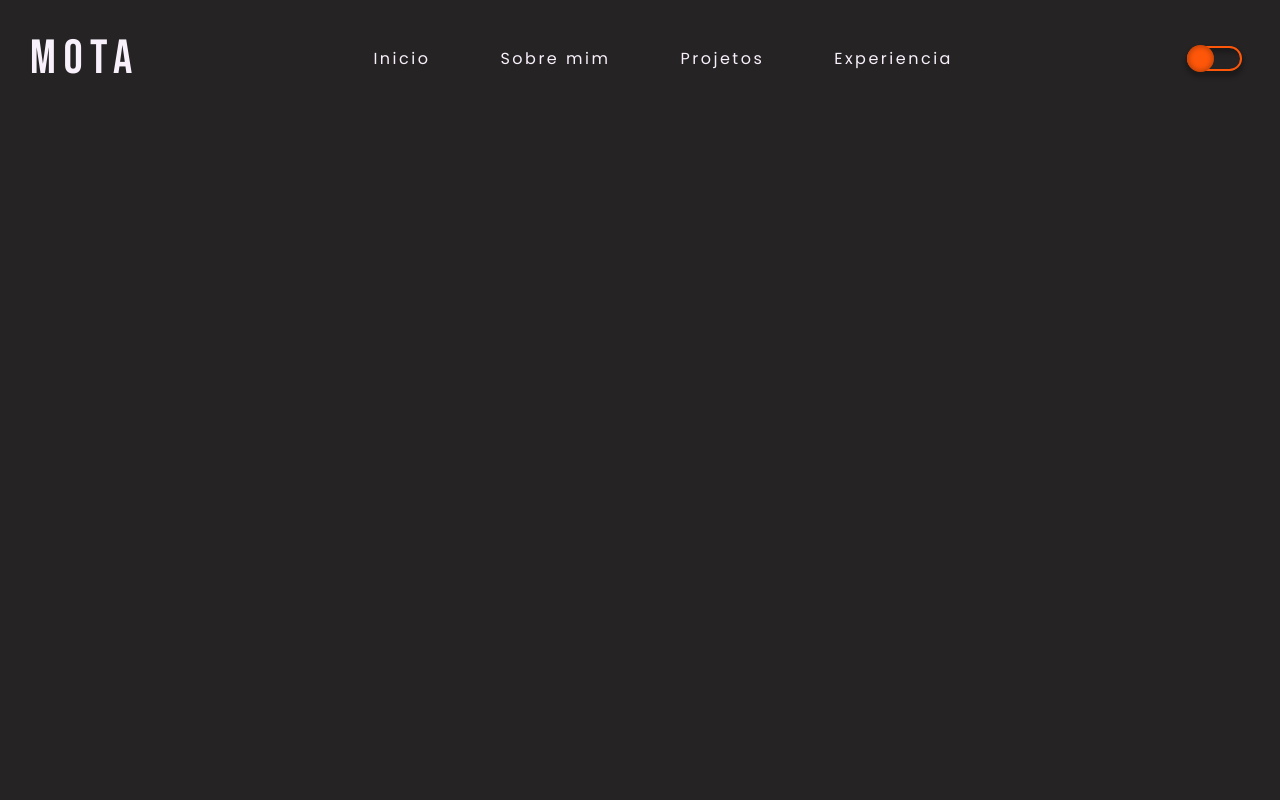
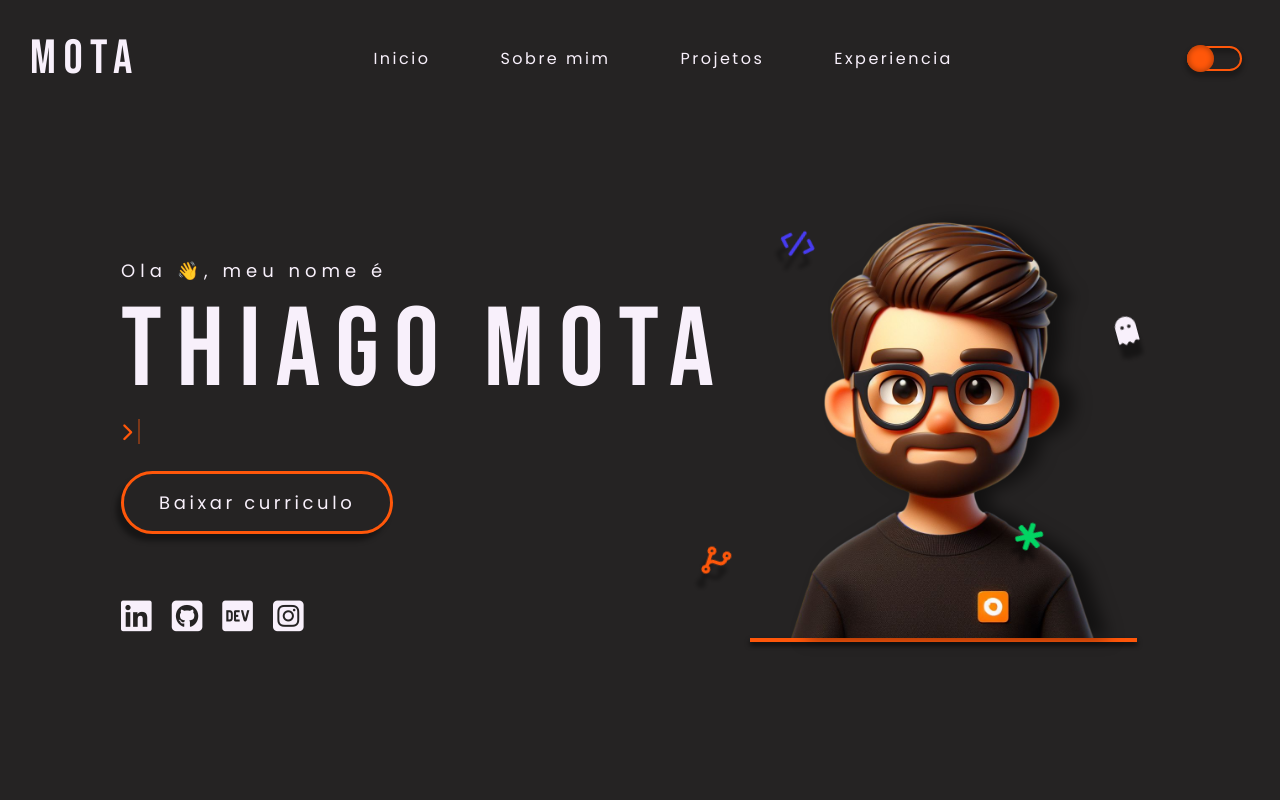
Before and after one commit to thiagomotaPE/portfolio, an Angular app: page / in a window 1280 px wide. Shown: the top 800 px of the page. Built offline with nearby package versions, Linux system fonts and the light colour scheme.

Commit message:
redimensionando icones do avatar e posicionando elementos da home

```diff
--- a/src/app/components/avatar/avatar.component.css
+++ b/src/app/components/avatar/avatar.component.css
@@ -1,14 +1,15 @@
 .avatar-box{
+    position: relative;
     display: flex;
     flex-direction: column;
     align-items: center;
-    margin-top: 9%;
 }
 
 .avatar-box i {
     position: absolute;
     font-size: 28px;
     font-weight: bold;
+    z-index: 2;
 }
 
 .avatar-box .code-icon {
@@ -16,10 +17,8 @@
     filter: drop-shadow(0px 15px 2px rgba(0, 0, 0, 0.40));
 
     transform: rotate(18.407deg);
-    right: 430px;
-    top: 130px;
-
-    z-index: 2;
+    right: 80%;
+    top: 5%;
 }
 
 .avatar-box .branch-icon {
@@ -27,11 +26,9 @@
     filter: drop-shadow(0px 15px 2px rgba(0, 0, 0, 0.40));
 
     transform: rotate(18.407deg);
-    right: 550px;
-    bottom: 100px;
+    right: 100%;
+    bottom: 15%;
     transition: all 0.1s ease-in-out;
-
-    z-index: 2;
 }
 
 .avatar-box .branch-icon:hover {
@@ -44,10 +41,8 @@
     cursor: pointer;
 
     transform: rotate(-15.263deg);
-    right: 120px;
-    top: 180px;
-
-    z-index: 2;
+    right: 5%;
+    top: 25%;
 }
 
 .avatar-box .ghost-icon:hover {
@@ -59,9 +54,8 @@
     filter: drop-shadow(0px 13px 2px rgba(0, 0, 0, 0.50));
 
     transform: rotate(18.407deg);
-    right: 215px;
-    bottom: 145px;
-    z-index: 2;
+    right: 27%;
+    bottom: 21%;
 }
 
 .avatar-box .asterisk-icon:hover {
--- a/src/app/components/avatar/avatar.component.html
+++ b/src/app/components/avatar/avatar.component.html
@@ -3,6 +3,6 @@
     <i class="fa-solid fa-code-branch branch-icon"></i>
     <i class="fa-solid fa-ghost ghost-icon"></i>
     <i class="fa-solid fa-star-of-life asterisk-icon"></i>
-    <img style="width: 450px; height: 450px;" src="../../../assets/avatar-img/avatar1.png" alt="avatar estilo pixar de thiago mota">
+    <img style="width: 430px; height: 430px;" src="../../../assets/avatar-img/avatar1.png" alt="avatar estilo pixar de thiago mota">
     <label class="underline"></label>
 </div>
--- a/src/app/components/button/button.component.css
+++ b/src/app/components/button/button.component.css
@@ -1,9 +1,7 @@
 button {
     padding: 15px 35px;
-    margin-top: 36px;
     justify-content: center;
     align-items: center;
-    gap: 10px;
 
     font-family: var(--secondFont);
     font-size: 18px;
--- a/src/app/components/saudation/saudation.component.css
+++ b/src/app/components/saudation/saudation.component.css
@@ -8,10 +8,6 @@ p {
     line-height: normal;
     letter-spacing: 5px;
     cursor: context-menu;
-}
-
-.label1 {
-    margin-bottom: 5px;
 }
 
 .label1 > .hi {
--- a/src/app/pages/home/home.component.css
+++ b/src/app/pages/home/home.component.css
@@ -3,43 +3,34 @@
     flex-direction: row;
     justify-content: center;
     height: 100vh;
-
-    margin-top: 10px;
-    margin-left: 30px;
-    margin-right: 30px;
+}
+.saudation {
+    display: flex;
+    flex-direction: column;
+    justify-content: center;
+}
+.saudation-content {
+    margin-top: 15%;
+}
+.download-cv {
+    margin: 25px 0px;
+}
+.social-midias {
+    margin-top: 40px;
+}
+.avatar {
+    display: flex;
+    flex-direction: column;
+    justify-content: center;
+    margin-top: 50px;
 }
 
-/* .home > .saudation {
-    margin-top: 12%;
-    margin-right: 5%;
-    margin-left: 8%;
-}
-.home > .saudation .social-midias {
-    margin-top: 13%;
-}
-
-.home > .saudation > .social-midias > nav > a > i {
-   margin-right: 20px;
-   font-size: 35px;
-   color: var(--lettersColor);
-
-   transition: color 0.2s ease-in-out;
-}
-
-.home > .saudation > .social-midias > nav > a > i:hover {
-    color: var(--contrastColor);
-    transform: translateY(-10px);
-    transition: transform 250ms cubic-bezier(.3, .7, .4, 1.5);
-} */
-
 .about {
-    position: relative;
     display: flex;
     justify-content: center;
+    height: 100vh;
 
-
-    height: 100vh;
-    background-color: red;
+    background-color: blue;
 }
 
 /* .about > .about-content {
@@ -126,16 +117,28 @@
 } */
 
 .projects {
-    position: relative;
     display: flex;
     justify-content: center;
     height: 100vh;
+
     background-color: green;
 }
 
 .experience {
-    position: relative;
     display: flex;
     justify-content: center;
     height: 88vh;
 }
+
+/* Regras para telas menores (celulares) */
+@media screen and (max-width: 480px) {
+    .avatar {
+        display: none;
+    }
+}
+
+/* Regras para telas médias (tablets) */
+@media screen and (min-width: 481px) and (max-width: 1024px) {}
+
+/* Regras para telas grandes (monitores) */
+@media screen and (min-width: 1025px) {}
--- a/src/app/pages/home/home.component.html
+++ b/src/app/pages/home/home.component.html
@@ -1,26 +1,19 @@
 <section class="home" id="home">
-
-    <!-- <div class="saudation">
-
+    <div class="saudation">
         <div class="saudation-content">
             <app-saudation></app-saudation>
         </div>
-
         <div class="download-cv">
             <app-button></app-button>
         </div>
-
         <div class="social-midias">
             <app-social-midias [icons]="icons"></app-social-midias>
         </div>
-
     </div>
 
     <div class="avatar">
-
         <app-avatar></app-avatar>
-
-    </div> -->
+    </div>
 
 </section>
 
```
